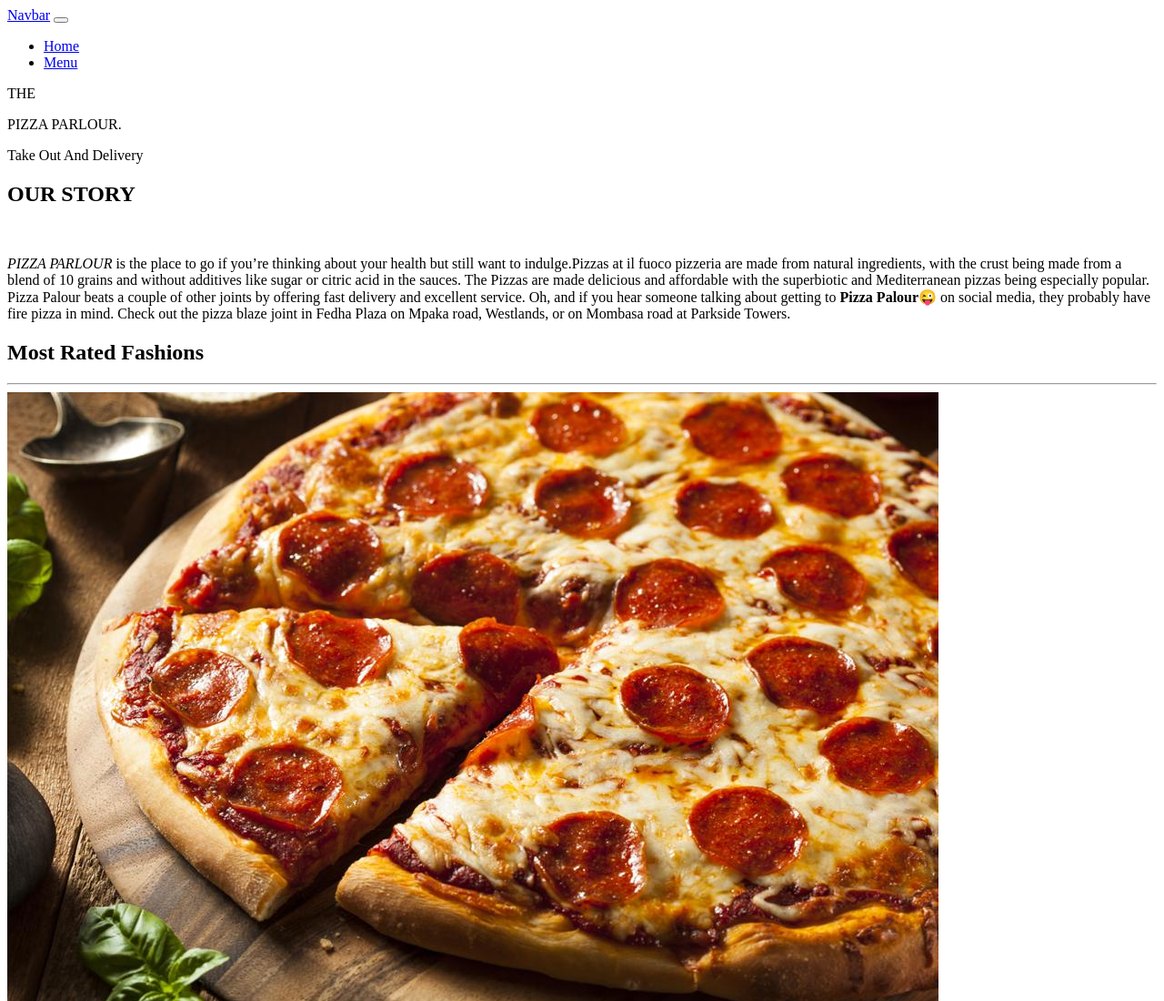
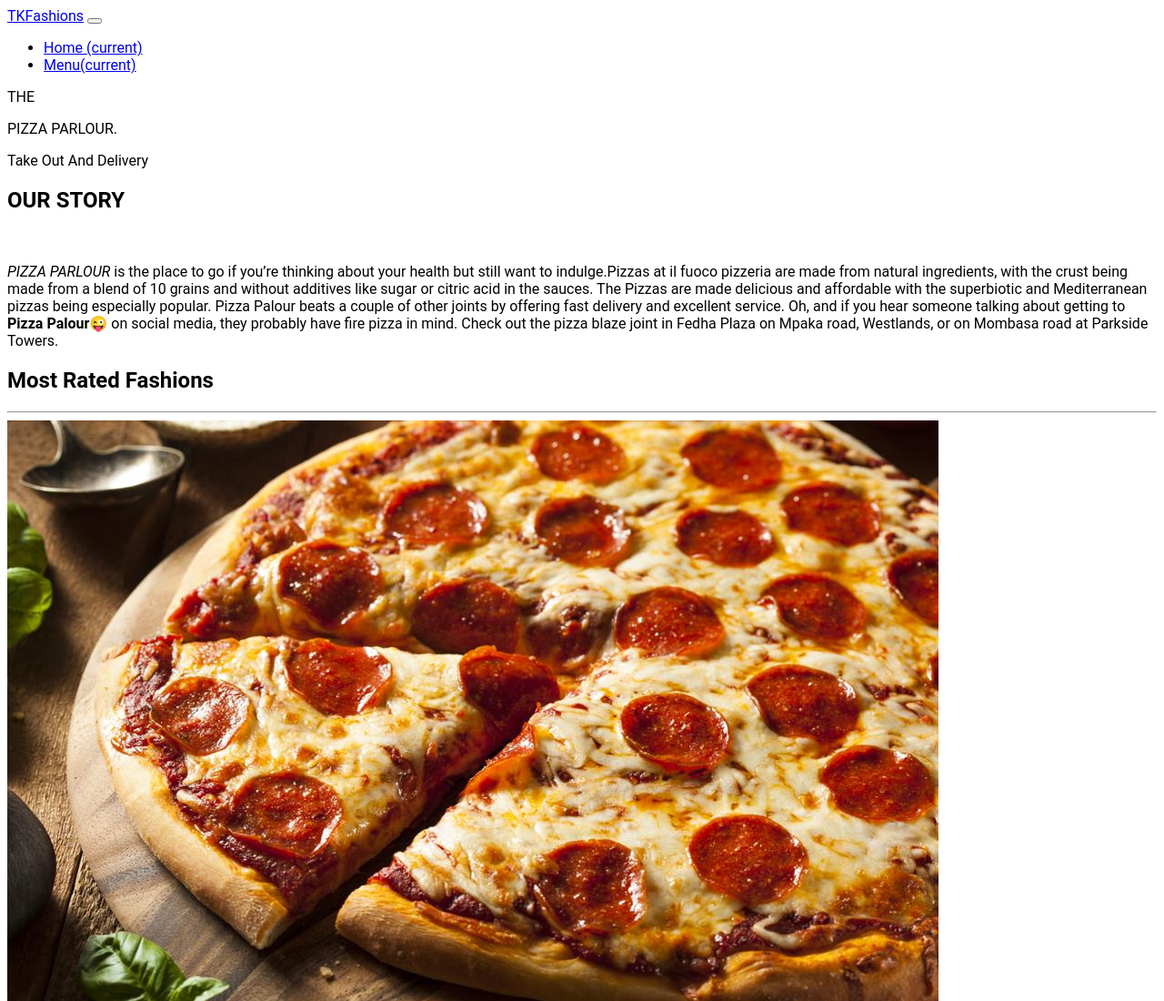
Before and after one commit to cyruswere/pizza_palour, a plain HTML site: page index.html in a window 1280 px wide. Shown: the top 1100 px of the page at 91% size. Drawn offline with Linux system fonts and the light colour scheme.

Commit message:
Made changes to HTML file

```diff
--- /dev/null
+++ b/CSS/index.css
@@ -0,0 +1,3 @@
+body{
+    font-family: 'Roboto', sans-serif;
+}
--- a/index.html
+++ b/index.html
@@ -4,29 +4,28 @@
     <meta charset="UTF-8">
     <meta http-equiv="X-UA-Compatible" content="IE=edge">
     <meta name="viewport" content="width=device-width, initial-scale=1.0">
+    <link rel="stylesheet" href="CSS/index.css">
     <title>Pizza Palour</title>
 </head>
 <body>
-    <header>
-        <nav class="navbar navbar-expand-lg navbar-light bg-light">
-            <div class="container-fluid">
-              <a class="navbar-brand" href="#">Navbar</a>
-              <button class="navbar-toggler" type="button" data-bs-toggle="collapse" data-bs-target="#navbarNav" aria-controls="navbarNav" aria-expanded="false" aria-label="Toggle navigation">
-                <span class="navbar-toggler-icon"></span>
-              </button>
-              <div class="collapse navbar-collapse" id="navbarNav">
-                <ul class="navbar-nav">
-                  <li class="nav-item">
-                    <a class="nav-link active" aria-current="page" href="#">Home</a>
-                  </li>
-                  <li class="nav-item">
-                    <a class="nav-link" href="#">Menu</a>
-                  </li>
-                </ul>
-              </div>
+    <section id="header">
+        <div class="container" >
+          <nav class="navbar navbar-expand-lg navbar-light bg-white mt-2 ">
+            <a class="navbar-brand" href="home.html"><span>TK</span>Fashions</a>
+            <button class="navbar-toggler" type="button" data-toggle="collapse" data-target="#navbarNavDropdown" aria-controls="navbarNavDropdown" aria-expanded="false" aria-label="Toggle navigation">
+              <span class="navbar-toggler-icon"></span>
+            </button>
+            <div class="collapse navbar-collapse" id="navbarNavDropdown">
+              <ul class="navbar-nav ml-auto">
+                <li class="nav-item active">
+                  <a class="nav-link" href="home.html">Home <span class="sr-only">(current)</span></a>
+                </li>
+                <li class="nav-item active">
+                  <a class="nav-link" href="designers.html">Menu<span class="sr-only">(current)</span></a>
+                </li>
+              </ul>
             </div>
           </nav>
-    </header>
 
     <div class="welcome-message">
         <p>
```
